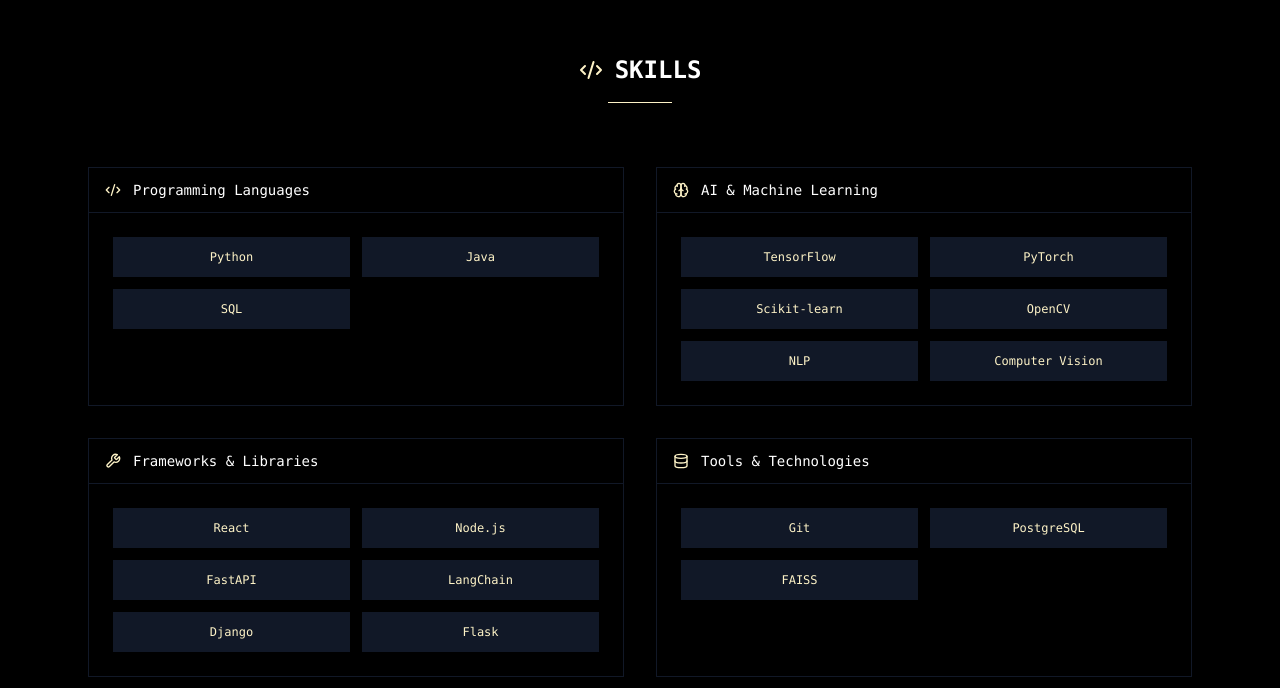
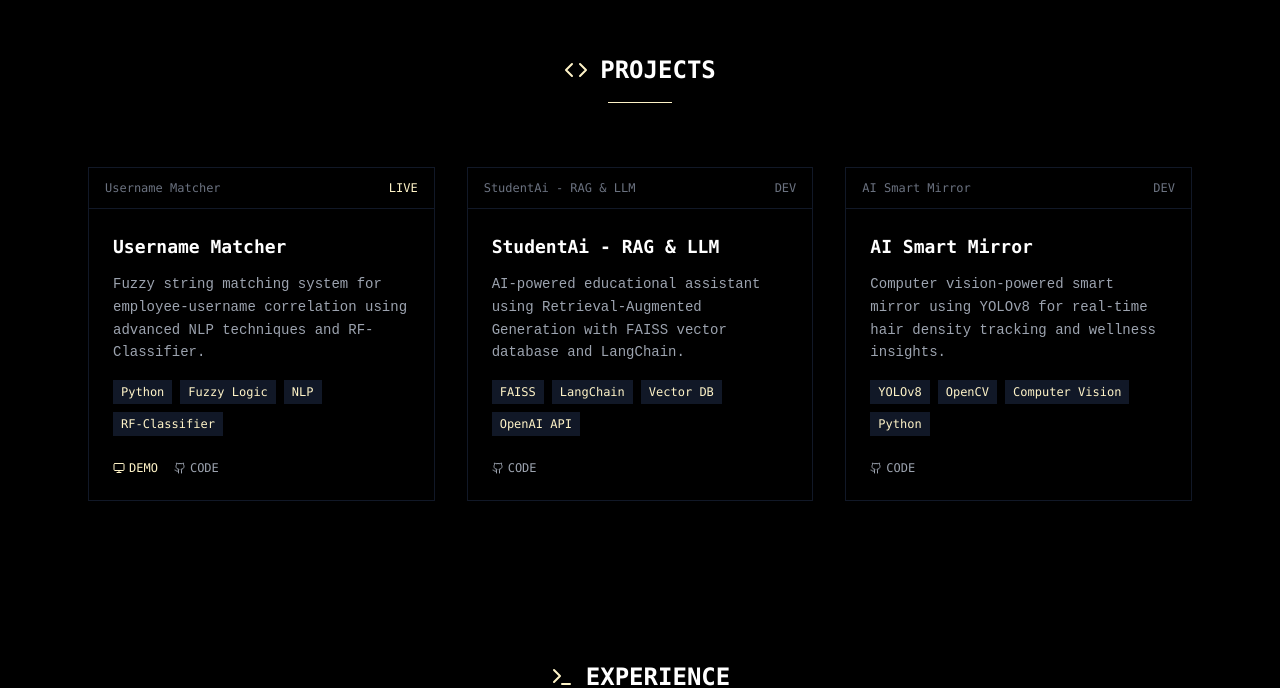
Before and after one commit to midhunprahash-ui/midhunsportfolio.io, a React (Vite) app: page / in a window 1280 px wide. Shown: the part 826-1514 px from the top of the page. Built offline with nearby package versions, Linux system fonts and the light colour scheme.

Commit message:
Remove skills section
Removed the skills section from the homepage and navigation.

```diff
--- a/src/components/Navigation.tsx
+++ b/src/components/Navigation.tsx
@@ -1,3 +1,4 @@
+
 import { useState } from 'react';
 import { Terminal, Menu, X } from 'lucide-react';
 
@@ -6,7 +7,6 @@ const Navigation = () => {
 
   const navItems = [
     { href: '#about', label: 'About' },
-    { href: '#skills', label: 'Skills' },
     { href: '#projects', label: 'Projects' },
     { href: '#experience', label: 'Experience' },
     { href: '#articles', label: 'Articles' },
--- a/src/components/Skills.tsx
+++ /dev/null
@@ -1,82 +0,0 @@
-
-import React from 'react';
-import { Code2, Database, Brain, Wrench } from 'lucide-react';
-
-const Skills = () => {
-  const skillCategories = [
-    {
-      title: "Programming Languages",
-      icon: Code2,
-      skills: ["Python", "Java", "SQL"]
-    },
-    {
-      title: "AI & Machine Learning",
-      icon: Brain,
-      skills: ["TensorFlow", "PyTorch", "Scikit-learn", "OpenCV", "NLP", "Computer Vision"]
-    },
-    {
-      title: "Frameworks & Libraries",
-      icon: Wrench,
-      skills: ["React", "Node.js", "FastAPI", "LangChain", "Django", "Flask"]
-    },
-    {
-      title: "Tools & Technologies",
-      icon: Database,
-      skills: ["Git", "PostgreSQL", "FAISS"]
-    }
-  ];
-
-  return (
-    <section id="skills" className="py-20 bg-black">
-      <div className="max-w-6xl mx-auto px-6">
-
-        {/* Header */}
-        <div className="text-center mb-16">
-          <div className="flex items-center justify-center mb-4">
-            <Code2 className="w-6 h-6 text-amber-100 mr-3" />
-            <h2 className="text-2xl font-mono font-bold text-white">
-              SKILLS
-            </h2>
-          </div>
-          <div className="w-16 h-px bg-amber-100 mx-auto"></div>
-        </div>
-
-        {/* Skills Grid */}
-        <div className="grid grid-cols-1 md:grid-cols-2 gap-8">
-          {skillCategories.map((category, index) => (
-            <div
-              key={index}
-              className="bg-black border border-gray-900 hover:border-amber-100 transition-all duration-300 group"
-            >
-              {/* Header */}
-              <div className="flex items-center px-4 py-3 border-b border-gray-900">
-                <category.icon className="w-4 h-4 text-amber-100 mr-3" />
-                <span className="text-sm font-mono text-white group-hover:text-amber-100 transition-colors">
-                  {category.title}
-                </span>
-              </div>
-
-              {/* Skills */}
-              <div className="p-6">
-                <div className="grid grid-cols-2 gap-3">
-                  {category.skills.map((skill, skillIndex) => (
-                    <div
-                      key={skillIndex}
-                      className="bg-gray-900 px-3 py-2 text-center hover:bg-gray-800 transition-colors"
-                    >
-                      <span className="text-xs font-mono text-amber-100">
-                        {skill}
-                      </span>
-                    </div>
-                  ))}
-                </div>
-              </div>
-            </div>
-          ))}
-        </div>
-      </div>
-    </section>
-  );
-};
-
-export default Skills;
--- a/src/pages/Index.tsx
+++ b/src/pages/Index.tsx
@@ -1,7 +1,6 @@
 
 import Navigation from '../components/Navigation';
 import Hero from '../components/Hero';
-import Skills from '../components/Skills';
 import Projects from '../components/Projects';
 import Experience from '../components/Experience';
 import Articles from '../components/Articles';
@@ -12,7 +11,6 @@ const Index = () => {
     <div className="min-h-screen">
       <Navigation />
       <Hero />
-      <Skills />
       <Projects />
       <Experience />
       <Articles />
```
